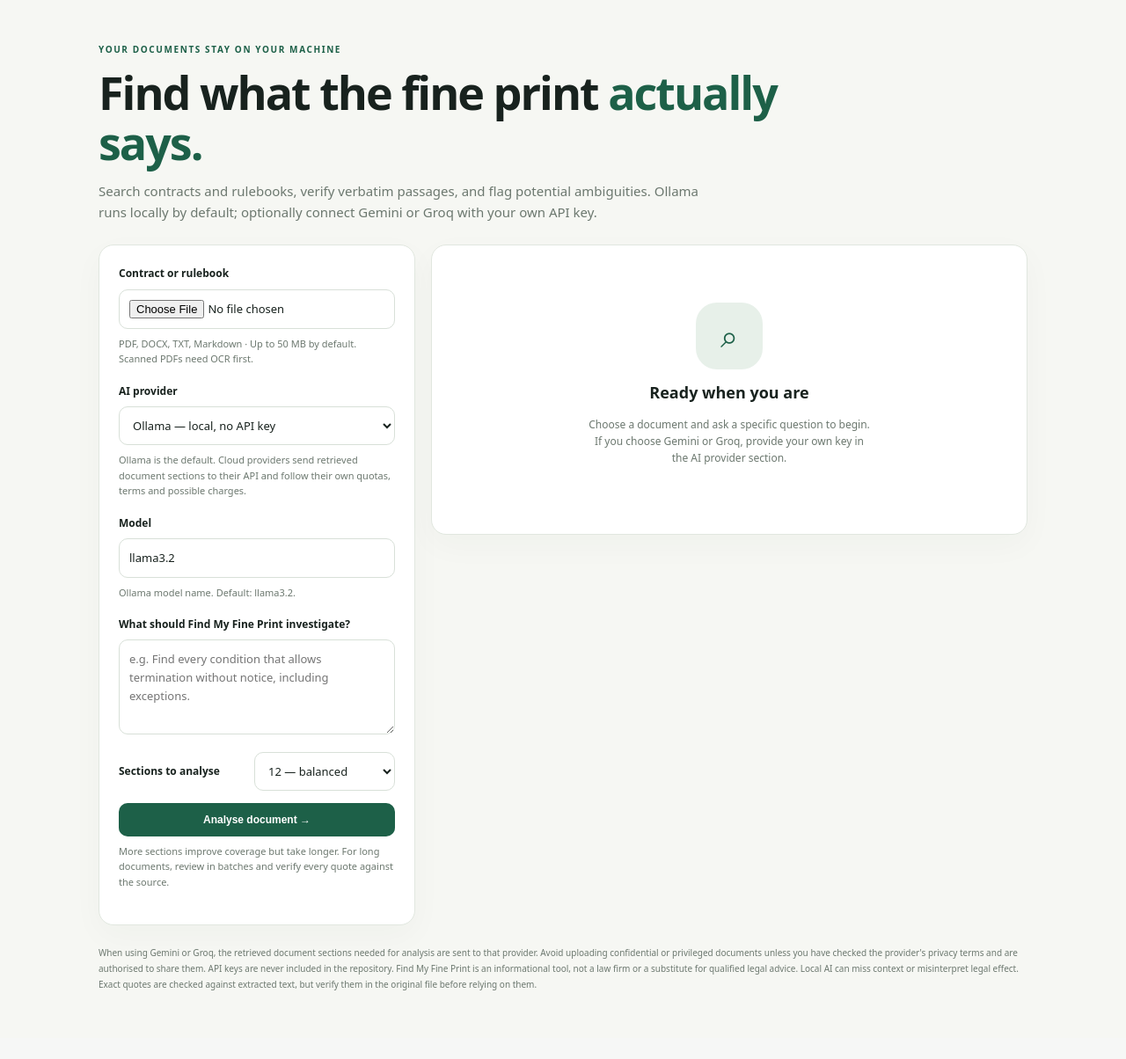
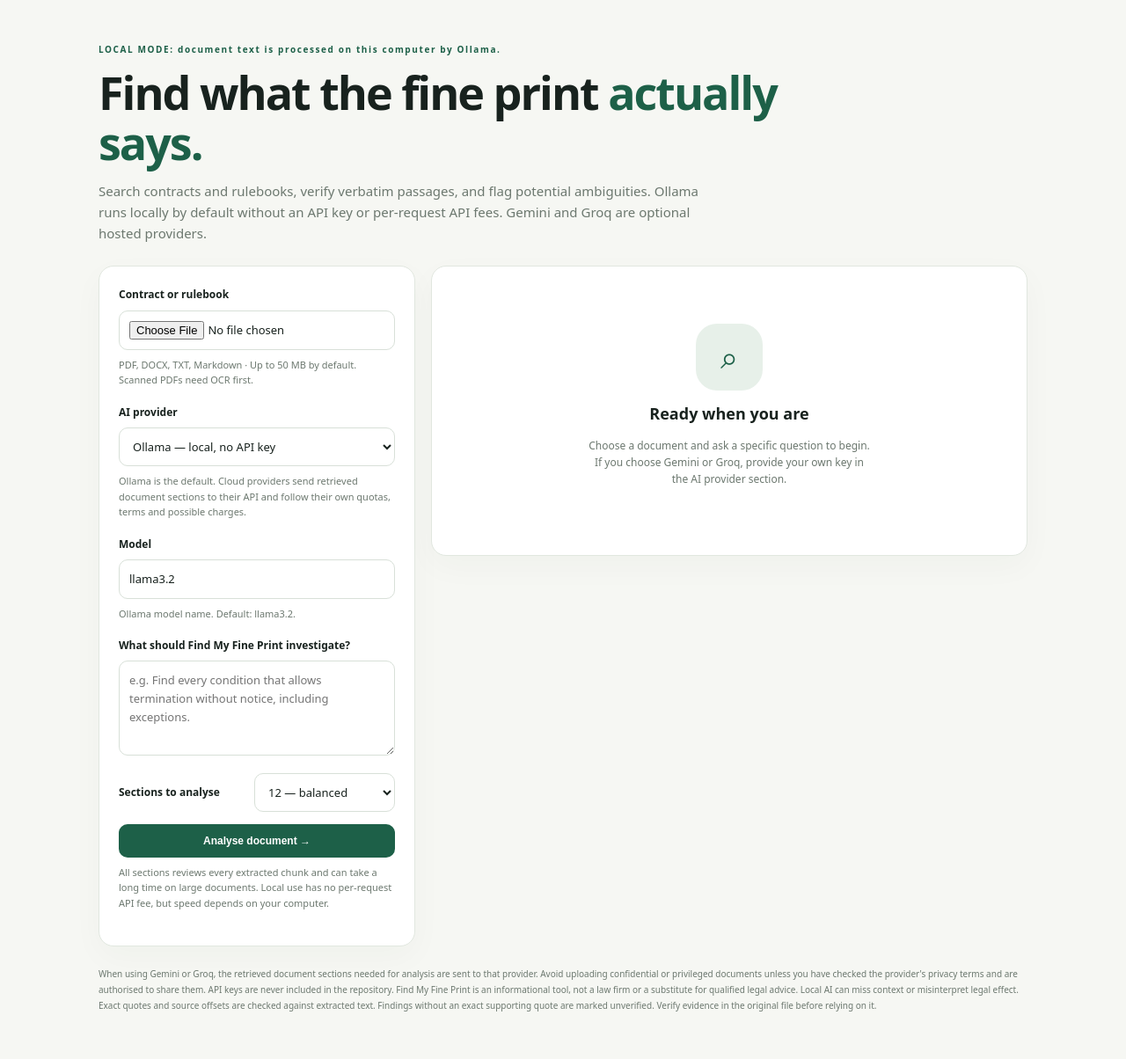
Before and after one commit to chessnerd69mmtz-pixel/Find-my-fine-print, a FastAPI app: page / in a window 1280 px wide. Shown: the part 72-1276 px from the top of the page at 88% size. Before the commit the page ends 1198 px from the top, so only its background shows below. Run offline with FastAPI, Linux system fonts and the light colour scheme; data that the repository does not hold is empty.

Commit message:
Show truthful privacy mode and all-sections option

```diff
--- a/templates/index.html
+++ b/templates/index.html
@@ -8,7 +8,7 @@
 <body>
 <header><div class="brand"><span class="mark">§</span><div><strong>Find My Fine Print</strong><small>LOCAL EDITION</small></div></div><div id="health" class="health">Checking local model…</div></header>
 <main>
-<section class="hero"><p class="eyebrow">YOUR DOCUMENTS STAY ON YOUR MACHINE</p><h1>Find what the fine print <em>actually says.</em></h1><p>Search contracts and rulebooks, verify verbatim passages, and flag potential ambiguities. Ollama runs locally by default; optionally connect Gemini or Groq with your own API key.</p></section>
+<section class="hero"><p class="eyebrow" id="privacy-label">LOCAL MODE: document text is processed on this computer by Ollama.</p><h1>Find what the fine print <em>actually says.</em></h1><p>Search contracts and rulebooks, verify verbatim passages, and flag potential ambiguities. Ollama runs locally by default without an API key or per-request API fees. Gemini and Groq are optional hosted providers.</p></section>
 <section class="workspace">
 <form id="form">
 <label for="file">Contract or rulebook</label>
@@ -32,9 +32,9 @@
 <p id="model-help" class="hint">Ollama model name. Default: llama3.2.</p>
 <label for="question">What should Find My Fine Print investigate?</label>
 <textarea id="question" name="question" rows="4" placeholder="e.g. Find every condition that allows termination without notice, including exceptions." required></textarea>
-<div class="row"><label for="sections">Sections to analyse</label><select id="sections" name="max_sections"><option value="6">6 — faster</option><option value="12" selected>12 — balanced</option><option value="20">20 — broader review</option><option value="30">30 — most coverage</option></select></div>
+<div class="row"><label for="sections">Sections to analyse</label><select id="sections" name="max_sections"><option value="6">6 — faster</option><option value="12" selected>12 — balanced</option><option value="20">20 — broader review</option><option value="30">30 — broad review</option><option value="0">All sections — most coverage</option></select></div>
 <button id="submit" type="submit">Analyse document →</button>
-<p class="hint">More sections improve coverage but take longer. For long documents, review in batches and verify every quote against the source.</p>
+<p class="hint">All sections reviews every extracted chunk and can take a long time on large documents. Local use has no per-request API fee, but speed depends on your computer.</p>
 </form>
 <section id="state" class="state"><div class="symbol">⌕</div><h2>Ready when you are</h2><p>Choose a document and ask a specific question to begin. If you choose Gemini or Groq, provide your own key in the AI provider section.</p></section>
 <section id="results" hidden>
@@ -44,7 +44,7 @@
 <button id="copy" type="button" class="secondary">Copy report</button>
 </section>
 </section>
-<p class="disclaimer">When using Gemini or Groq, the retrieved document sections needed for analysis are sent to that provider. Avoid uploading confidential or privileged documents unless you have checked the provider's privacy terms and are authorised to share them. API keys are never included in the repository. Find My Fine Print is an informational tool, not a law firm or a substitute for qualified legal advice. Local AI can miss context or misinterpret legal effect. Exact quotes are checked against extracted text, but verify them in the original file before relying on them.</p>
+<p class="disclaimer">When using Gemini or Groq, the retrieved document sections needed for analysis are sent to that provider. Avoid uploading confidential or privileged documents unless you have checked the provider's privacy terms and are authorised to share them. API keys are never included in the repository. Find My Fine Print is an informational tool, not a law firm or a substitute for qualified legal advice. Local AI can miss context or misinterpret legal effect. Exact quotes and source offsets are checked against extracted text. Findings without an exact supporting quote are marked unverified. Verify evidence in the original file before relying on it.</p>
 </main>
 <script src="/static/app.js"></script>
 </body></html>
```
